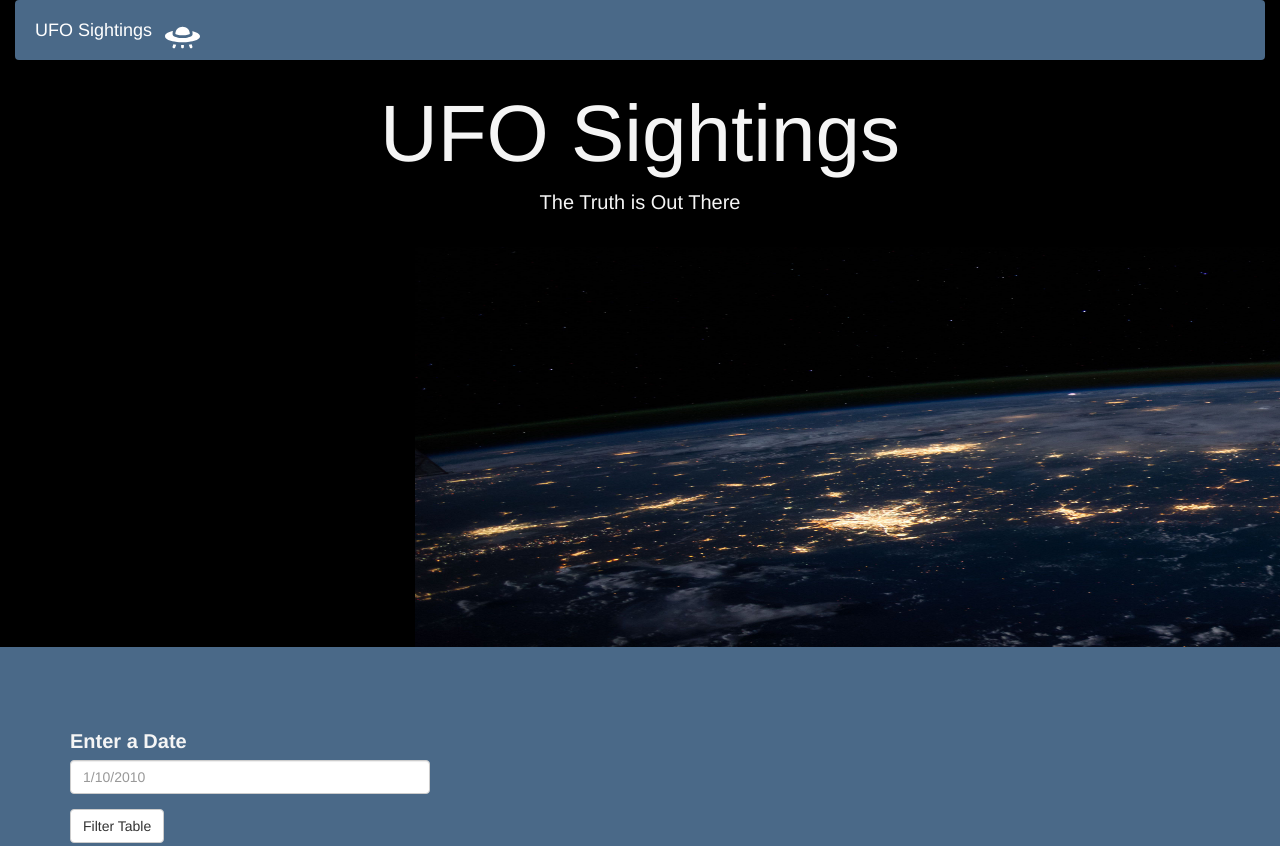
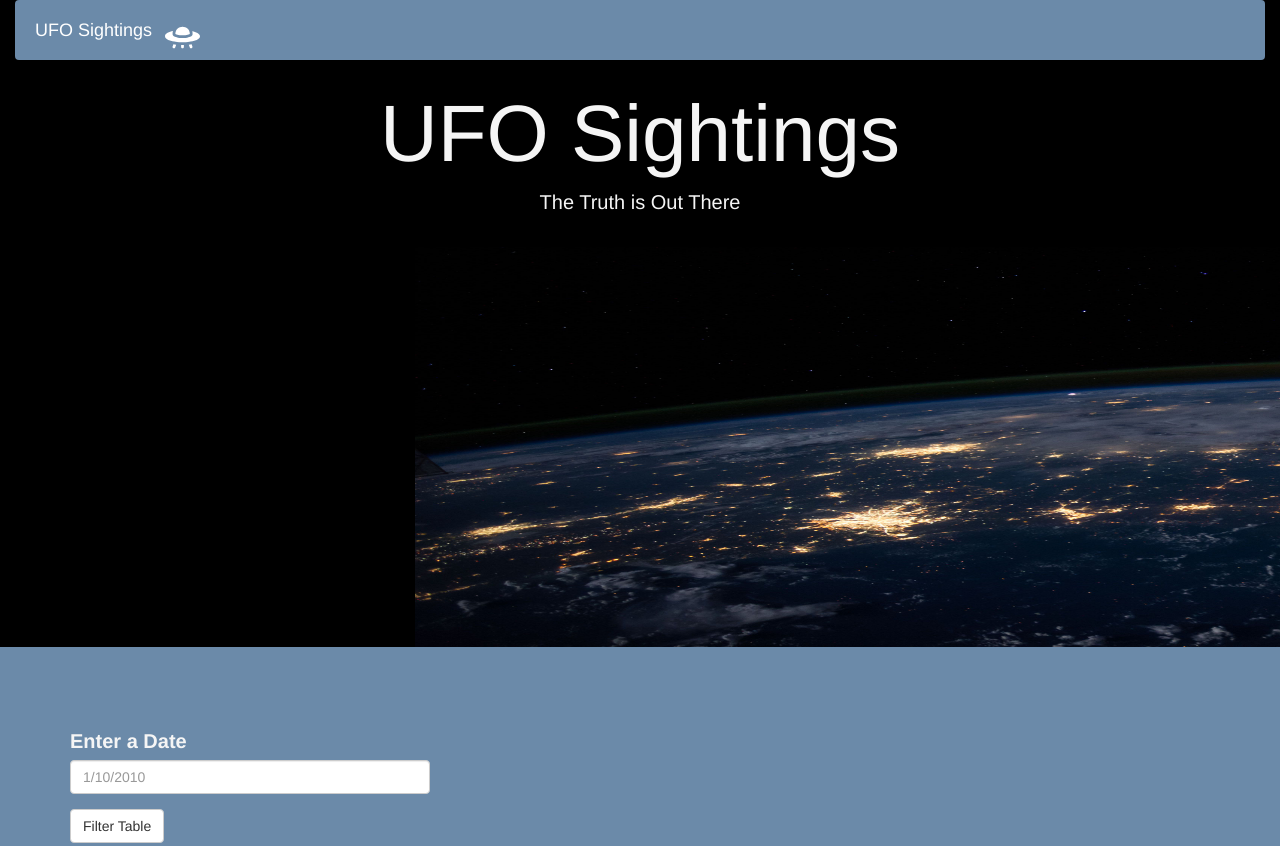
Before and after one commit to damontufar/javascript-challenge, a plain HTML site: page UFO-level-1/index.html in a window 1280 px wide. Shown: the top 846 px of the page. Drawn offline with nearby package versions, Linux system fonts and the light colour scheme.

Commit message:
Changing background color

```diff
--- a/UFO-level-1/static/css/style.css
+++ b/UFO-level-1/static/css/style.css
@@ -2,7 +2,7 @@
 /* Styling for HTML elements*/
 
 body{
-  background: rgb(74, 105, 136);
+  background: rgb(107, 138, 169);
 }
 
 h1 {
@@ -29,7 +29,7 @@ th{
 }
 
 .navbar {
-  background: rgb(74, 105, 136);
+  background:  rgb(107, 138, 169);
   margin: 0;
   padding: 5px;
 }
```
